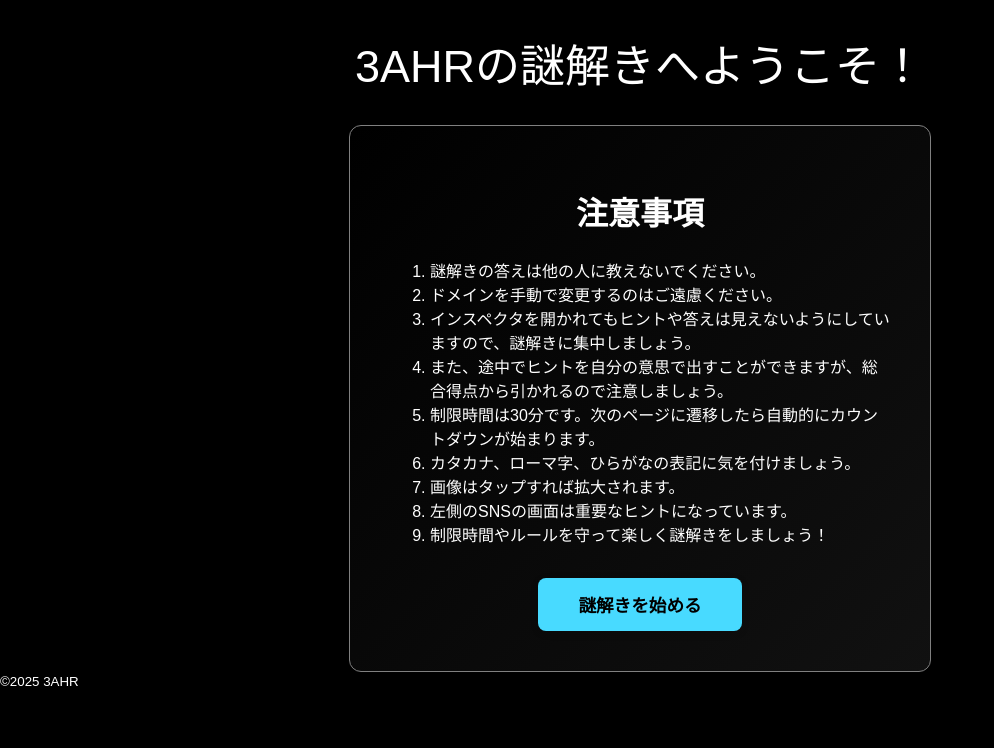
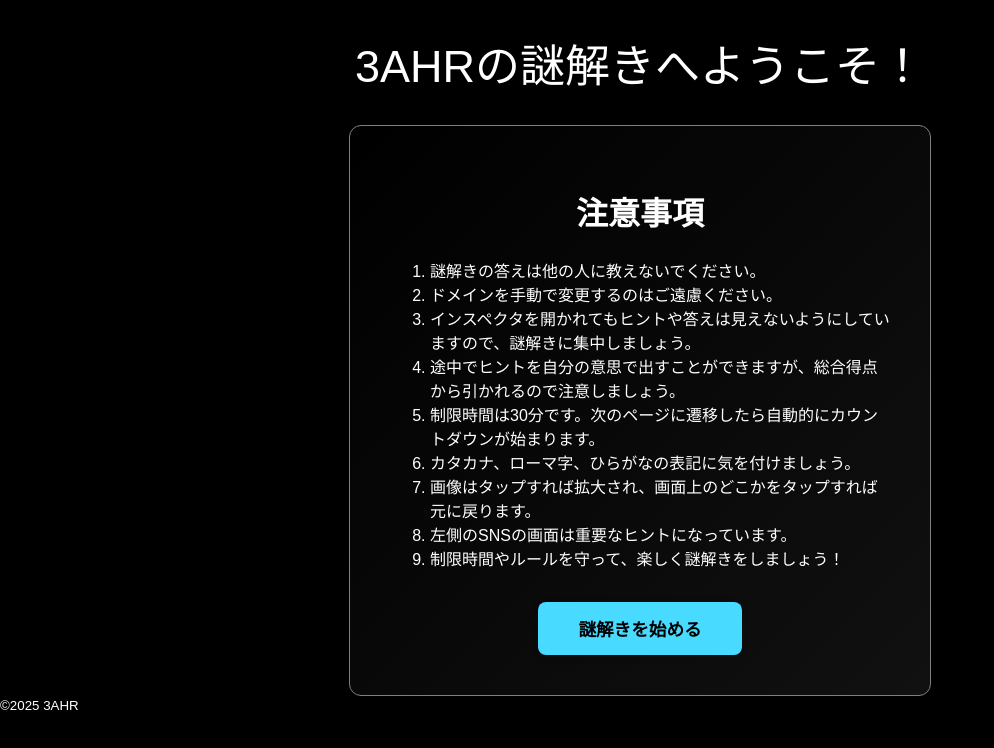
Before and after one commit to Falcon-SM/3AHR_bunkasaiWebapp, a Next.js app: page / in a window 1280 px wide. Shown: the top 748 px of the page, without its empty margins (0-994 px from the left). Built offline with nearby package versions, Linux system fonts and the light colour scheme.

Commit message:
問題をなおした

```diff
--- a/src/app/final/page.tsx
+++ b/src/app/final/page.tsx
@@ -174,7 +174,7 @@ export default function Home() {
               <br />ヒントを見た回数:{hscore} 回
               <br />あなたのスコア:{playerScore} ポイント
             </p>
-            {toroku && <p><img src="frame.png"></img><br/><br/>上のQRコードをスキャンするか、<br/>https://3-ahr-bunkasai-webapp.vercel.app/final<br/>にアクセスすれば、後から自分の<br/>スコアと最終順位を確認できます</p>}
+            {toroku && <p><img src="frame.png"></img><br/><br/>上のQRコードをスキャンするか、<br/>https://3-ahr-bunkasai-webapp.vercel.app/check<br/>にアクセスすれば、後から自分の<br/>スコアと最終順位を確認できます</p>}
          </div>
         ):(
           <p style={{ textAlign: "center" }}>お疲れさまでした!</p>
--- a/src/app/page.tsx
+++ b/src/app/page.tsx
@@ -64,12 +64,12 @@ export default function Home() {
           <li>謎解きの答えは他の人に教えないでください。</li>
           <li>ドメインを手動で変更するのはご遠慮ください。</li>
           <li>インスペクタを開かれてもヒントや答えは見えないようにしていますので、謎解きに集中しましょう。</li>
-          <li>また、途中でヒントを自分の意思で出すことができますが、総合得点から引かれるので注意しましょう。</li>
+          <li>途中でヒントを自分の意思で出すことができますが、総合得点から引かれるので注意しましょう。</li>
           <li>制限時間は30分です。次のページに遷移したら自動的にカウントダウンが始まります。</li>
           <li>カタカナ、ローマ字、ひらがなの表記に気を付けましょう。</li>
-          <li>画像はタップすれば拡大されます。</li>
+          <li>画像はタップすれば拡大され、画面上のどこかをタップすれば元に戻ります。</li>
           <li>左側のSNSの画面は重要なヒントになっています。</li>
-          <li>制限時間やルールを守って楽しく謎解きをしましょう！</li>
+          <li>制限時間やルールを守って、楽しく謎解きをしましょう！</li>
         </p>
         </ol>
         <button
```
